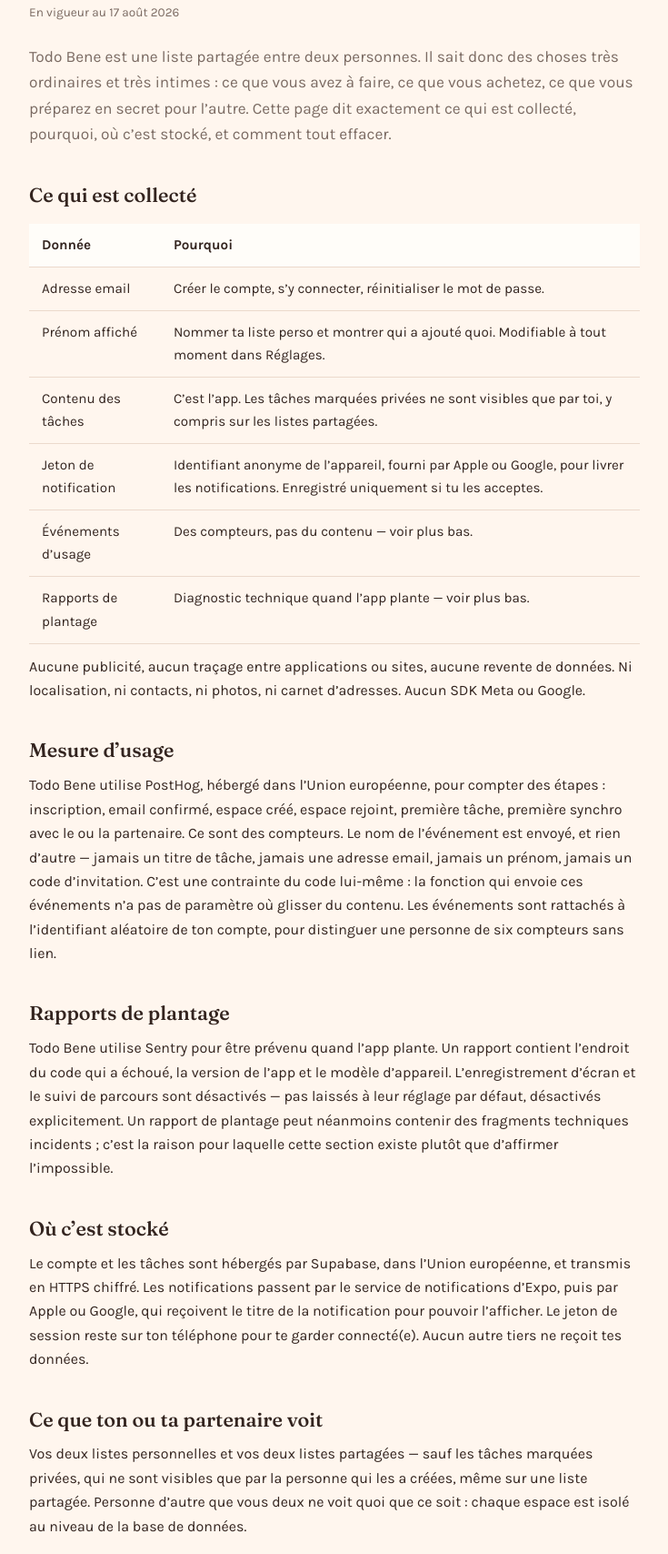
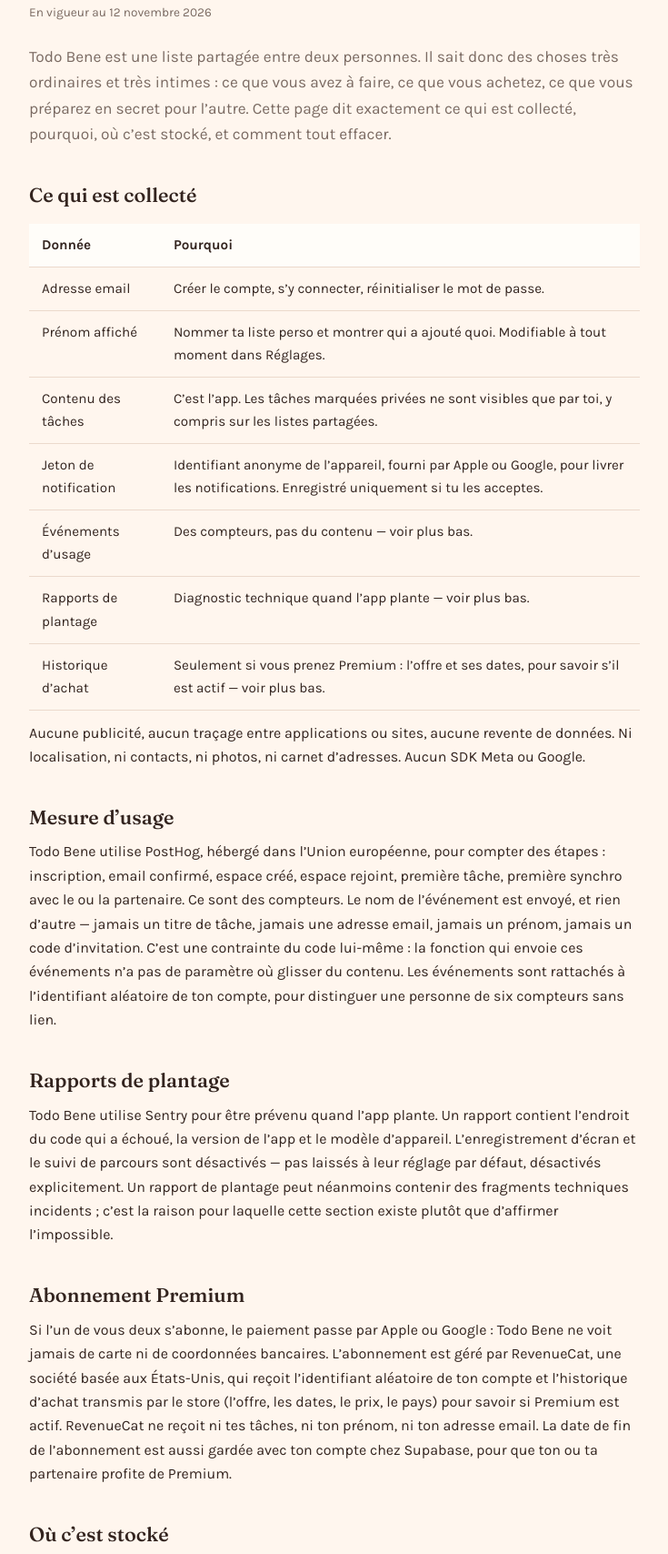
Before and after one commit to octavator/todo-bene-legal, a plain HTML site: page privacy.html in a window 1280 px wide. Shown: the part 162-1870 px from the top of the page at 91% size, without its empty margins (272-1007 px from the left). Drawn offline with Linux system fonts and the light colour scheme.

Commit message:
Update privacy and support pages

```diff
--- a/privacy.html
+++ b/privacy.html
@@ -25,7 +25,11 @@
 
       <main class="doc">
         <h1 data-fr="Confidentialité" data-en="Privacy"></h1>
-        <p class="meta" data-fr="En vigueur au 17 août 2026" data-en="Effective 17 August 2026"></p>
+        <p
+          class="meta"
+          data-fr="En vigueur au 12 novembre 2026"
+          data-en="Effective 12 November 2026"
+        ></p>
 
         <p
           class="lead"
@@ -84,6 +88,13 @@
                 data-en="Technical diagnostics when the app crashes — see below."
               ></td>
             </tr>
+            <tr>
+              <td data-fr="Historique d’achat" data-en="Purchase history"></td>
+              <td
+                data-fr="Seulement si vous prenez Premium : l’offre et ses dates, pour savoir s’il est actif — voir plus bas."
+                data-en="Only if you take Premium: the plan and its dates, to know whether it is active — see below."
+              ></td>
+            </tr>
           </tbody>
         </table>
 
@@ -104,10 +115,16 @@
           data-en="Todo Bene uses Sentry to be told when the app crashes. A report contains where in the code it failed, the app version and the device model. Session replay and performance tracing are off — not left at a default, explicitly disabled. A crash report can still contain incidental technical fragments, which is why this section exists rather than claiming otherwise."
         ></p>
 
+        <h2 data-fr="Abonnement Premium" data-en="Premium subscription"></h2>
+        <p
+          data-fr="Si l’un de vous deux s’abonne, le paiement passe par Apple ou Google : Todo Bene ne voit jamais de carte ni de coordonnées bancaires. L’abonnement est géré par RevenueCat, une société basée aux États-Unis, qui reçoit l’identifiant aléatoire de ton compte et l’historique d’achat transmis par le store (l’offre, les dates, le prix, le pays) pour savoir si Premium est actif. RevenueCat ne reçoit ni tes tâches, ni ton prénom, ni ton adresse email. La date de fin de l’abonnement est aussi gardée avec ton compte chez Supabase, pour que ton ou ta partenaire profite de Premium."
+          data-en="If either of you subscribes, the payment goes through Apple or Google: Todo Bene never sees a card or bank details. The subscription is managed by RevenueCat, a company based in the United States, which receives your account's random identifier and the purchase history the store passes on (the plan, the dates, the price, the country) to know whether Premium is active. RevenueCat receives none of your tasks, your name or your email address. The subscription's end date is also kept with your account at Supabase, so that your partner gets Premium too."
+        ></p>
+
         <h2 data-fr="Où c’est stocké" data-en="Where it is stored"></h2>
         <p
-          data-fr="Le compte et les tâches sont hébergés par Supabase, dans l’Union européenne, et transmis en HTTPS chiffré. Les notifications passent par le service de notifications d’Expo, puis par Apple ou Google, qui reçoivent le titre de la notification pour pouvoir l’afficher. Le jeton de session reste sur ton téléphone pour te garder connecté(e). Aucun autre tiers ne reçoit tes données."
-          data-en="Your account and tasks are hosted by Supabase, in the European Union, and transmitted over encrypted HTTPS. Notifications travel through Expo's push service and then Apple or Google, who receive the notification's text in order to display it. Your session token stays on your phone to keep you signed in. No other third party receives your data."
+          data-fr="Le compte et les tâches sont hébergés par Supabase, dans l’Union européenne, et transmis en HTTPS chiffré. Les notifications passent par le service de notifications d’Expo, puis par Apple ou Google, qui reçoivent le titre de la notification pour pouvoir l’afficher. Le jeton de session reste sur ton téléphone pour te garder connecté(e). En dehors des services nommés sur cette page, aucun tiers ne reçoit tes données."
+          data-en="Your account and tasks are hosted by Supabase, in the European Union, and transmitted over encrypted HTTPS. Notifications travel through Expo's push service and then Apple or Google, who receive the notification's text in order to display it. Your session token stays on your phone to keep you signed in. Beyond the services named on this page, no third party receives your data."
         ></p>
 
         <h2 data-fr="Ce que ton ou ta partenaire voit" data-en="What your partner sees"></h2>
```
Also changed, not shown: support.html (+5 -1 lines).
